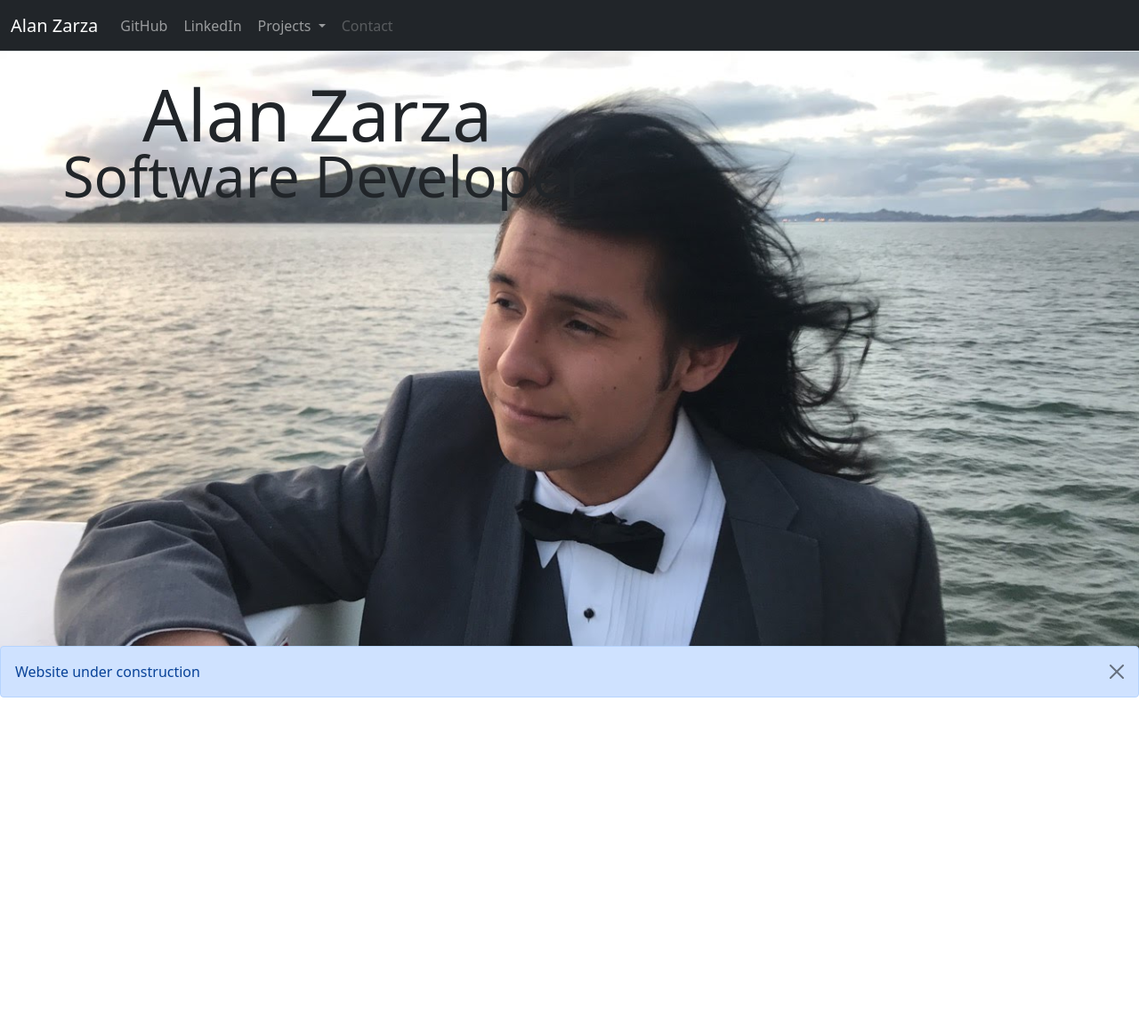
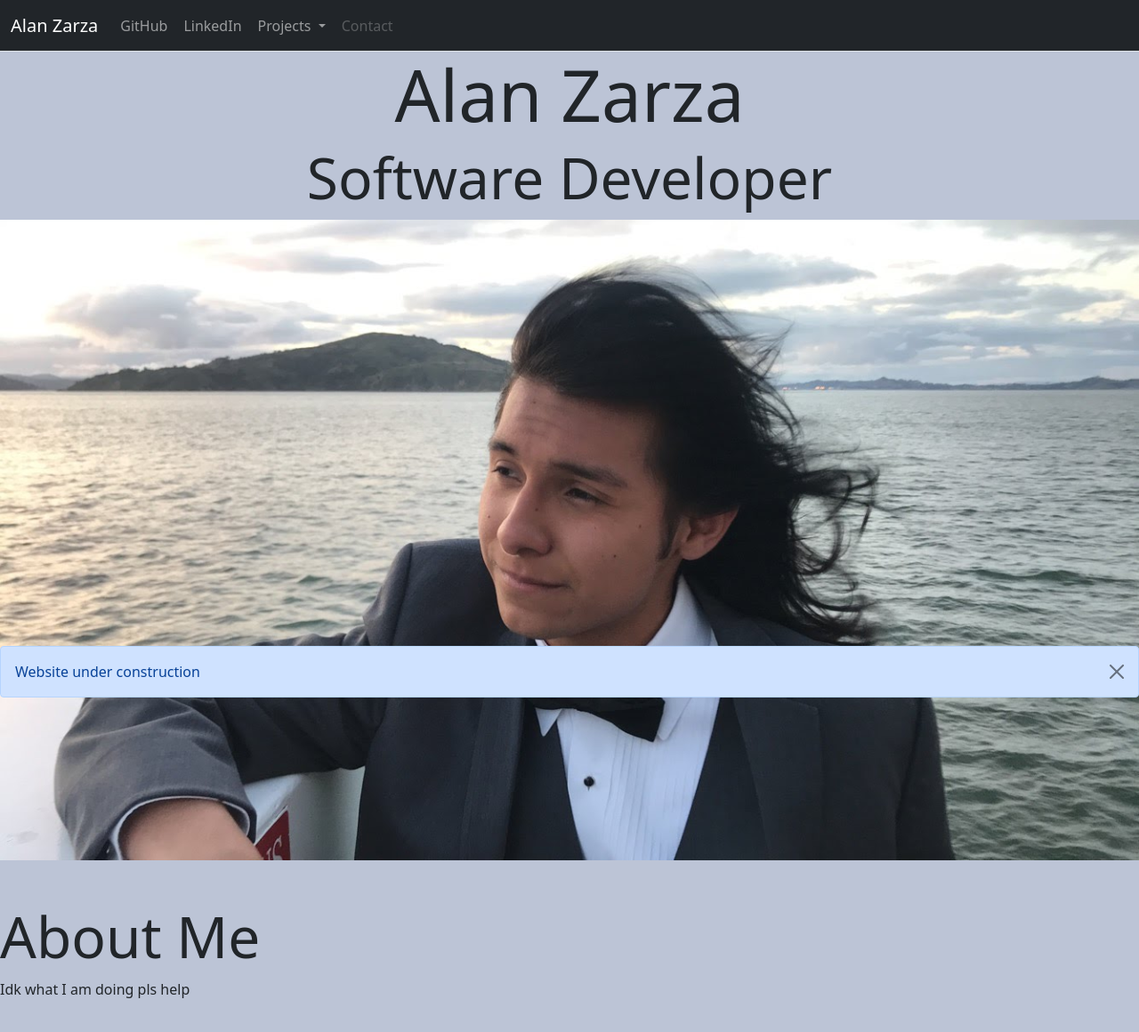
Before and after one commit to Darklegobot3000/mySite, a website: page public/index.html in a window 1280 px wide. Shown: the whole page at 89% size. Before the commit the page ends 800 px from the top, so only its background shows below. Drawn offline with nearby package versions, Linux system fonts and the light colour scheme.

Commit message:
better picture

```diff
--- a/public/index.html
+++ b/public/index.html
@@ -10,7 +10,7 @@
     <script src='/javascripts/main.js'></script>
 </head>
 
-<body>
+<body style='background-color:rgb(188, 196, 214)'>
 
     <nav class="navbar navbar-expand-lg nav-tabs navbar-dark bg-dark sticky-top">
         <div class="container-fluid">
@@ -54,12 +54,18 @@
     </nav>
     <div class='position-relative'></div>
 
+        <h1 class='display-1 text-center'>Alan Zarza</h1>
+        <h3 class='display-3 text-center'>Software Developer</h3>
         <div class='ratio ratio-16x9'>
         <img src='static/alan.jpg' class='mw-100 mh-100'>
         </div>
-        <h1 class='front display-1 bottom-center'>Alan Zarza</h1>
-        <h3 class='front display-3 top-center'>Software Developer</h3>
-
+        <br>
+        <br>
+        <h3 class='display-3'>About Me</h3>
+        <p>Idk what I am doing pls help</p>
+        <br>
+        <br>
+        <br>
 
     </div>
 
```
Also changed, not shown: public/stylesheets/front.css (line endings or trailing spaces).
